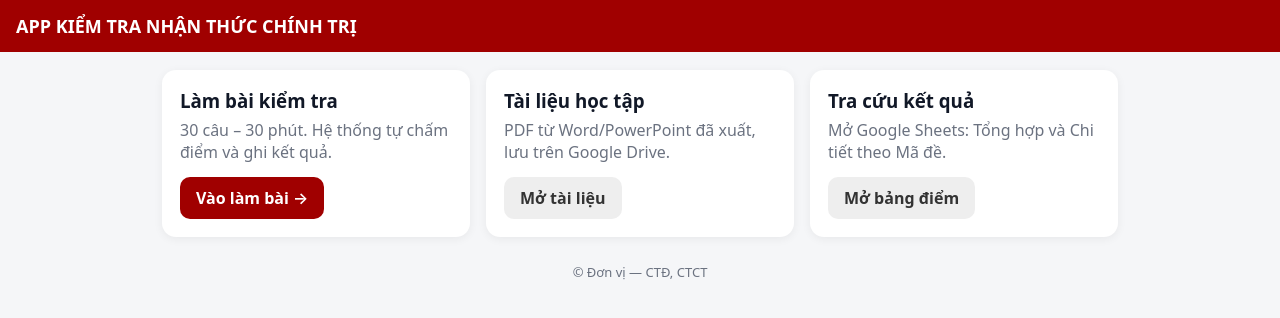
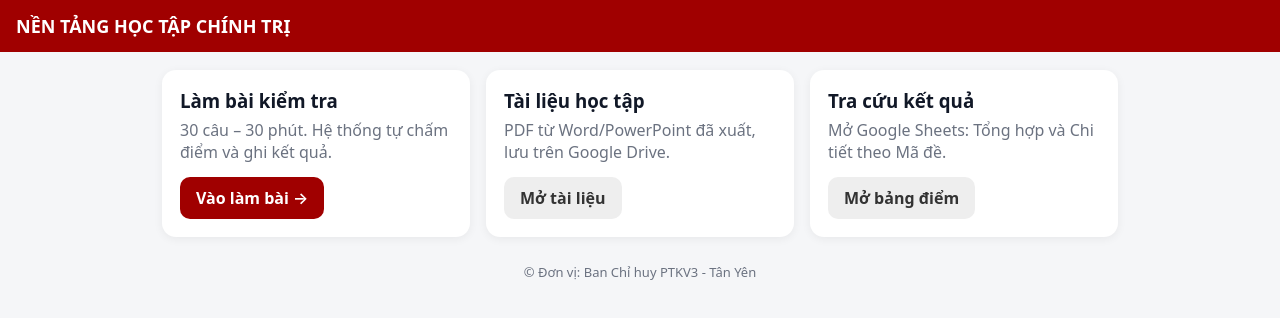
Before and after one commit to tranduccuongb09/pwa-ctct-starter-1, a plain HTML site: page pwa-ctct-starter/index.html in a window 1280 px wide. Drawn offline with Linux system fonts and the light colour scheme.

Commit message:
Update index.html

```diff
--- a/pwa-ctct-starter/index.html
+++ b/pwa-ctct-starter/index.html
@@ -27,7 +27,7 @@
 </head>
 <body>
   <header class="topbar">
-    <h1>APP KIỂM TRA NHẬN THỨC CHÍNH TRỊ</h1>
+    <h1>NỀN TẢNG HỌC TẬP CHÍNH TRỊ</h1>
   </header>
 
   <main class="container">
@@ -53,6 +53,6 @@
     </div>
   </main>
 
-  <footer>© Đơn vị — CTĐ, CTCT</footer>
+  <footer>© Đơn vị: Ban Chỉ huy PTKV3 - Tân Yên</footer>
 </body>
 </html>
```
